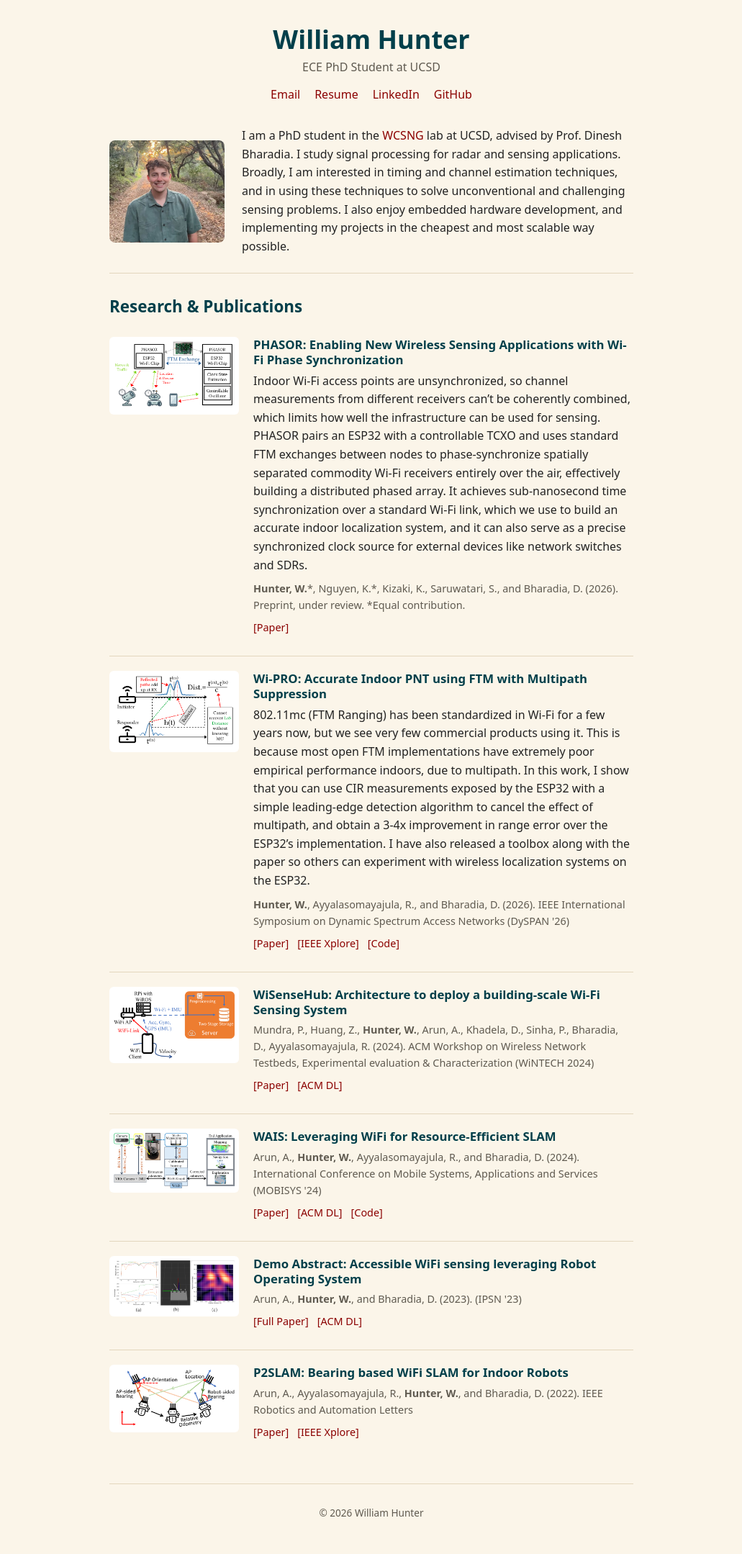
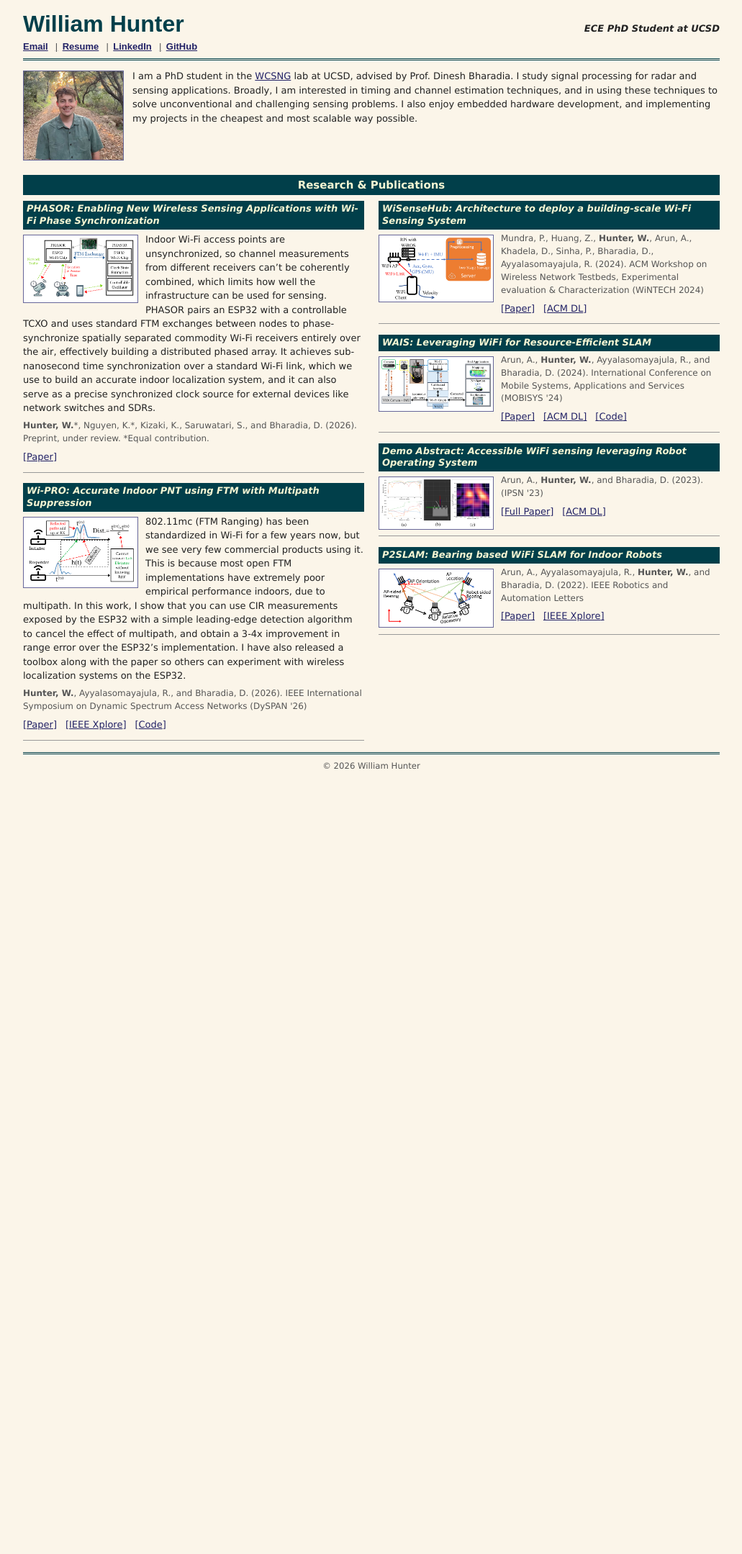
Before and after one commit to wshunter/wshunter.github.io, a Jekyll site: the page built from index.html, in a window 1280 px wide. Shown: the whole page at 72% size, without its empty margins (124-1155 px from the left). Built offline with Jekyll 4.4.1, drawn with Linux system fonts in a browser that asks for light colours; after the commit the page ends 1095 px from its top, so only the background shows below that.

Commit message:
Two-column newspaper layout for publications on desktop
Borrows RF Cafe's style (title bars, floated bordered thumbnails, denser
type) to use horizontal space better; mobile stays single-column. Also
cache-busts style.css so deploys show up without a hard refresh.

Co-Authored-By: Claude Opus 5 <noreply@anthropic.com>

```diff
--- a/_config.yml
+++ b/_config.yml
@@ -12,6 +12,7 @@ collections:
     output: false
 
 exclude:
+  - references/
   - vendor/
   - .bundle/
   - README.md
--- a/_includes/publication.html
+++ b/_includes/publication.html
@@ -1,10 +1,10 @@
 {%- assign pub = include.pub -%}
 <li class="pub">
-  {%- if pub.thumb %}
-  <img class="pub-thumb" src="{{ pub.thumb | relative_url }}" alt="{{ pub.thumb_alt | escape }}" loading="lazy">
-  {%- endif %}
-  <div class="pub-text">
-    <h3>{{ pub.title | escape }}</h3>
+  <h3>{{ pub.title | escape }}</h3>
+  <div class="pub-body">
+    {%- if pub.thumb %}
+    <img class="pub-thumb" src="{{ pub.thumb | relative_url }}" alt="{{ pub.thumb_alt | escape }}" loading="lazy">
+    {%- endif %}
     {%- assign body = pub.content | strip -%}
     {%- if body != "" %}
     {{ body }}
--- a/_layouts/default.html
+++ b/_layouts/default.html
@@ -4,7 +4,7 @@
   <meta charset="UTF-8">
   <meta name="viewport" content="width=device-width, initial-scale=1.0">
   <title>{{ site.title }}</title>
-  <link rel="stylesheet" href="{{ '/style.css' | relative_url }}">
+  <link rel="stylesheet" href="{{ '/style.css' | relative_url }}?v={{ site.time | date: '%s' }}">
 </head>
 <body>
   <header class="site-header">
--- a/style.css
+++ b/style.css
@@ -1,10 +1,14 @@
 :root {
     --bg: #fbf5e9;
     --text: #222;
-    --muted: #5f5a50;
+    --muted: #555;
     --accent: #013f4a;
-    --link: #8b0000;
-    --rule: #e3d6bd;
+    --bar-text: #f6f6d3;
+    --link: #226;
+    --link-visited: #004;
+    --link-hover: #404;
+    --rule: #999;
+    --img-border: #669;
 }
 
 *, *::before, *::after {
@@ -13,167 +17,182 @@
 
 body {
     margin: 0 auto;
-    max-width: 760px;
-    padding: 2rem 1rem;
+    max-width: 1000px;
+    padding: 1rem;
     background: var(--bg);
     color: var(--text);
-    font-family: system-ui, -apple-system, "Segoe UI", Roboto, Helvetica, Arial, sans-serif;
-    font-size: 1rem;
-    line-height: 1.6;
+    font-family: Verdana, "DejaVu Sans", Geneva, sans-serif;
+    font-size: 13px;
+    line-height: 1.5;
 }
 
-a {
-    color: var(--link);
-    text-decoration: none;
-}
-
-a:hover {
-    text-decoration: underline;
-}
-
-h1, h2, h3 {
-    color: var(--accent);
-    line-height: 1.25;
-}
+a:link { color: var(--link); }
+a:visited { color: var(--link-visited); }
+a:hover, a:active { color: var(--link-hover); }
 
 img {
     max-width: 100%;
 }
 
+p {
+    margin: 0 0 0.5em;
+}
+
 /* Header */
 .site-header {
-    text-align: center;
-    margin-bottom: 2rem;
+    display: flex;
+    flex-wrap: wrap;
+    align-items: baseline;
+    justify-content: space-between;
+    gap: 0.25rem 1.5rem;
+    padding-bottom: 0.4rem;
+    border-bottom: 3px double var(--accent);
 }
 
 .site-header h1 {
     margin: 0;
-    font-size: 2.25rem;
+    color: var(--accent);
+    font-family: Arial, Helvetica, sans-serif;
+    font-size: 2rem;
+    line-height: 1.1;
 }
 
 .role {
-    margin: 0.25rem 0 0.75rem;
-    color: var(--muted);
+    margin: 0;
+    font-weight: bold;
+    font-style: italic;
 }
 
 .links {
-    display: flex;
-    flex-wrap: wrap;
-    justify-content: center;
-    gap: 0.25rem 1.25rem;
+    width: 100%;
+    font-family: Arial, Helvetica, sans-serif;
+    font-weight: bold;
+}
+
+.links a + a::before {
+    content: "|";
+    margin: 0 0.5em;
+    color: var(--muted);
+    font-weight: normal;
 }
 
 /* About */
 .about {
-    display: flex;
-    gap: 1.5rem;
-    align-items: center;
-    padding-bottom: 1.5rem;
-    border-bottom: 1px solid var(--rule);
+    display: flow-root;
+    margin: 0.75rem 0;
 }
 
 .portrait {
-    flex: 0 0 160px;
-    width: 160px;
+    float: left;
+    width: 140px;
     height: auto;
-    border-radius: 8px;
+    margin: 2px 12px 4px 0;
+    border: 1px solid var(--img-border);
 }
 
 .about p {
     margin: 0;
 }
 
-/* Publications */
+/* Section title bar */
 h2 {
-    font-size: 1.4rem;
-    margin: 2rem 0 0.5rem;
+    margin: 1rem 0 0.5rem;
+    padding: 3px 6px;
+    background: var(--accent);
+    color: var(--bar-text);
+    font-size: 1.15em;
+    text-align: center;
 }
 
+/* Publications: two newspaper-style columns on wide screens */
 .pub-list {
     list-style: none;
     margin: 0;
     padding: 0;
+    columns: 2;
+    column-gap: 1.25rem;
 }
 
 .pub {
-    display: flex;
-    gap: 1.25rem;
-    align-items: flex-start;
-    padding: 1.25rem 0;
+    break-inside: avoid;
+    margin-bottom: 0.9rem;
     border-bottom: 1px solid var(--rule);
 }
 
-.pub:last-child {
-    border-bottom: none;
+.pub h3 {
+    margin: 0 0 4px;
+    padding: 3px 5px;
+    background: var(--accent);
+    color: var(--bar-text);
+    font-size: 1em;
+    font-style: italic;
+    line-height: 1.3;
+}
+
+.pub-body {
+    display: flow-root;
+    padding-bottom: 0.3rem;
 }
 
 .pub-thumb {
-    flex: 0 0 180px;
-    width: 180px;
+    float: left;
+    width: 160px;
     height: auto;
-    padding: 6px;
+    margin: 3px 10px 4px 0;
+    padding: 3px;
     background: #fff;
-    border-radius: 6px;
-    object-fit: contain;
-}
-
-.pub-text {
-    flex: 1 1 0;
-    min-width: 0;
-}
-
-.pub-text h3 {
-    margin: 0 0 0.4rem;
-    font-size: 1.05rem;
-}
-
-.pub-text p {
-    margin: 0 0 0.5rem;
+    border: 1px solid var(--img-border);
 }
 
 .citation {
     color: var(--muted);
-    font-size: 0.9rem;
+    font-size: 0.92em;
 }
 
-.pub-links {
-    display: flex;
-    flex-wrap: wrap;
-    gap: 0.25rem 0.75rem;
-    font-size: 0.9rem;
+.pub-links a {
+    margin-right: 0.6em;
 }
 
 .pub-links a::before { content: "["; }
 .pub-links a::after { content: "]"; }
 
 footer {
-    margin-top: 2rem;
-    padding-top: 1rem;
-    border-top: 1px solid var(--rule);
+    margin-top: 1rem;
+    padding-top: 0.5rem;
+    border-top: 3px double var(--accent);
     text-align: center;
     color: var(--muted);
-    font-size: 0.85rem;
+    font-size: 0.9em;
+}
+
+@media (max-width: 760px) {
+    body {
+        font-size: 15px;
+    }
+    .pub-list {
+        columns: 1;
+    }
 }
 
 @media (max-width: 600px) {
+    .site-header {
+        justify-content: center;
+        text-align: center;
+    }
     .site-header h1 {
         font-size: 1.8rem;
     }
-    .about {
-        flex-direction: column;
-        text-align: left;
-    }
     .portrait {
-        flex-basis: auto;
+        float: none;
+        display: block;
         width: 120px;
-    }
-    .pub {
-        flex-direction: column;
+        margin: 0 auto 0.75rem;
     }
     .pub-thumb {
-        flex-basis: auto;
+        float: none;
+        display: block;
         width: 100%;
         max-width: 360px;
-        align-self: center;
+        margin: 4px auto 8px;
     }
 }
```
Also changed, not shown: 1 other file.
